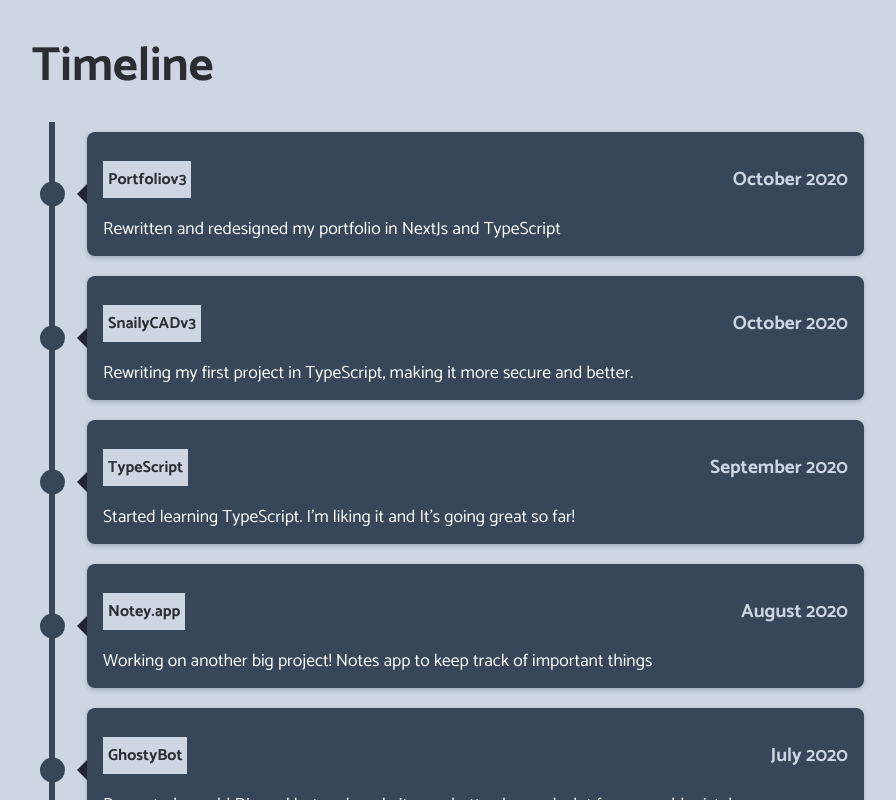
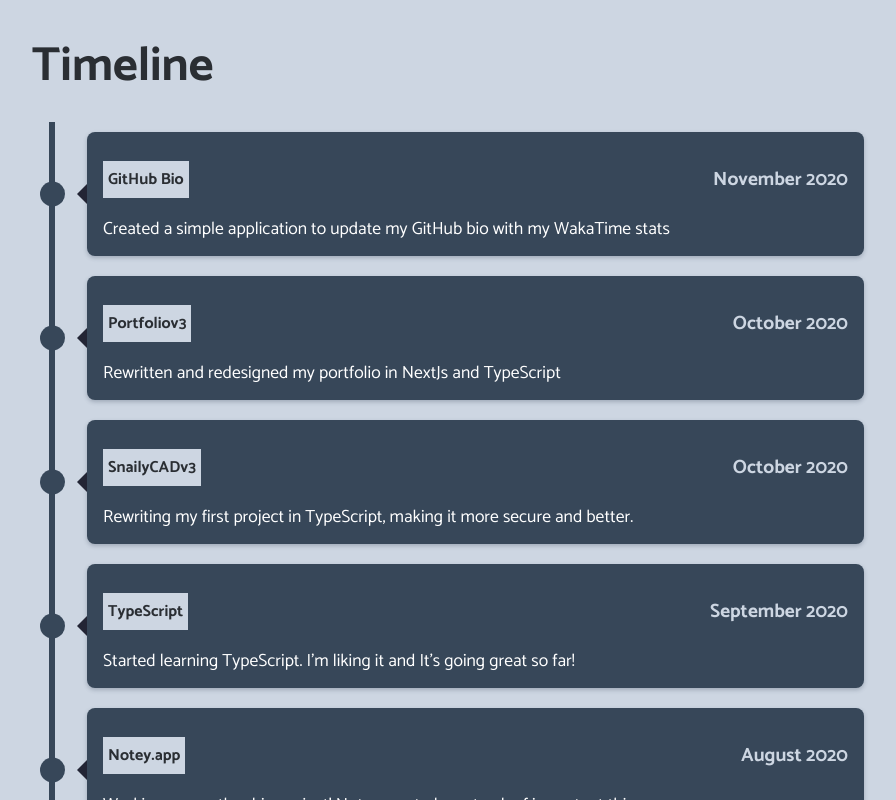
Before and after one commit to pzk3/casperiv.dev, a Next.js app: page / in a window 1280 px wide. Shown: the part 2320-3120 px from the top of the page, without its empty margins (192-1088 px from the left). Built offline with nearby package versions, Linux system fonts and the light colour scheme.

Commit message:
:tada: NEW: added november to timeline

```diff
--- a/data/timeline.ts
+++ b/data/timeline.ts
@@ -2,24 +2,31 @@ import TimelineItem from "../interfaces/Timeline";
 
 const timeline: TimelineItem[] = [
   {
+    date: "November 2020",
+    title: "GitHub Bio",
+    text: "Created a simple application to update my GitHub bio with my WakaTime stats",
+    side: "left",
+    url: "https://github.com/Dev-CasperTheGhost/update-github-bio",
+  },
+  {
     date: "October 2020",
     title: "Portfoliov3",
     text: "Rewritten and redesigned my portfolio in NextJs and TypeScript",
-    side: "left",
+    side: "right",
     url: "https://github.com/dev-caspertheghost/caspertheghost.me",
   },
   {
     date: "October 2020",
     title: "SnailyCADv3",
     text: "Rewriting my first project in TypeScript, making it more secure and better.",
-    side: "right",
+    side: "left",
     url: "https://github.com/dev-caspertheghost/snaily-cadv3",
   },
   {
     date: "September 2020",
     title: "TypeScript",
     text: "Started learning TypeScript. I'm liking it and It's going great so far!",
-    side: "left",
+    side: "right",
     url: "https://www.typescriptlang.org/",
   },
   {
@@ -27,7 +34,7 @@ const timeline: TimelineItem[] = [
     title: "Notey.app",
     text: "Working on another big project! Notes app to keep track of important things",
     url: "https://notey.caspertheghost.me",
-    side: "right",
+    side: "left",
   },
   {
     date: "July 2020",
@@ -35,47 +42,47 @@ const timeline: TimelineItem[] = [
     text:
       "Recreated my old Discord bot and made it even better, learned a lot from my old mistakes.",
     url: "https://github.com/dev-caspertheghost/ghostybot",
-    side: "left",
+    side: "right",
   },
   {
     date: "July 2020",
     title: "React Timeline",
     text: "Created my first NPM package! Create cool and good looking timelines with ease.",
     url: "https://www.npmjs.com/package/react-timelinev2",
-    side: "right",
+    side: "left",
   },
   {
     date: "July 2020",
     title: "FreeCodeCamp",
     text: "Started to learn more about data structures and algorithms on, Fun but hard!",
     url: "http://freecodecamp.com/",
-    side: "left",
+    side: "right",
   },
   {
     date: "June 2020",
     title: "Sololearn",
     text: "Started learning the basics of JavaScript again. Was very helpful.",
     url: "https://www.sololearn.com/Certificate/1024-18951663/pdf/",
-    side: "right",
+    side: "left",
   },
   {
     date: "March 2020",
     title: "Quarantine",
     text:
       "Quarantine was pretty cool, had a lot of time to learn more about ReactJs and could work on a lot of projects!",
-    side: "left",
+    side: "right",
   },
   {
     date: "End 2019 - Present",
     title: "SnailyCAD",
     text: "At the end of 2019 I started my first big project! SnailyCAD.",
-    side: "right",
+    side: "left",
   },
   {
     date: "2018 - 2019",
     title: "Beginning!",
     text: "2018, '19 were the years I fully got into programming and computers",
-    side: "left",
+    side: "right",
   },
 ];
 
```
